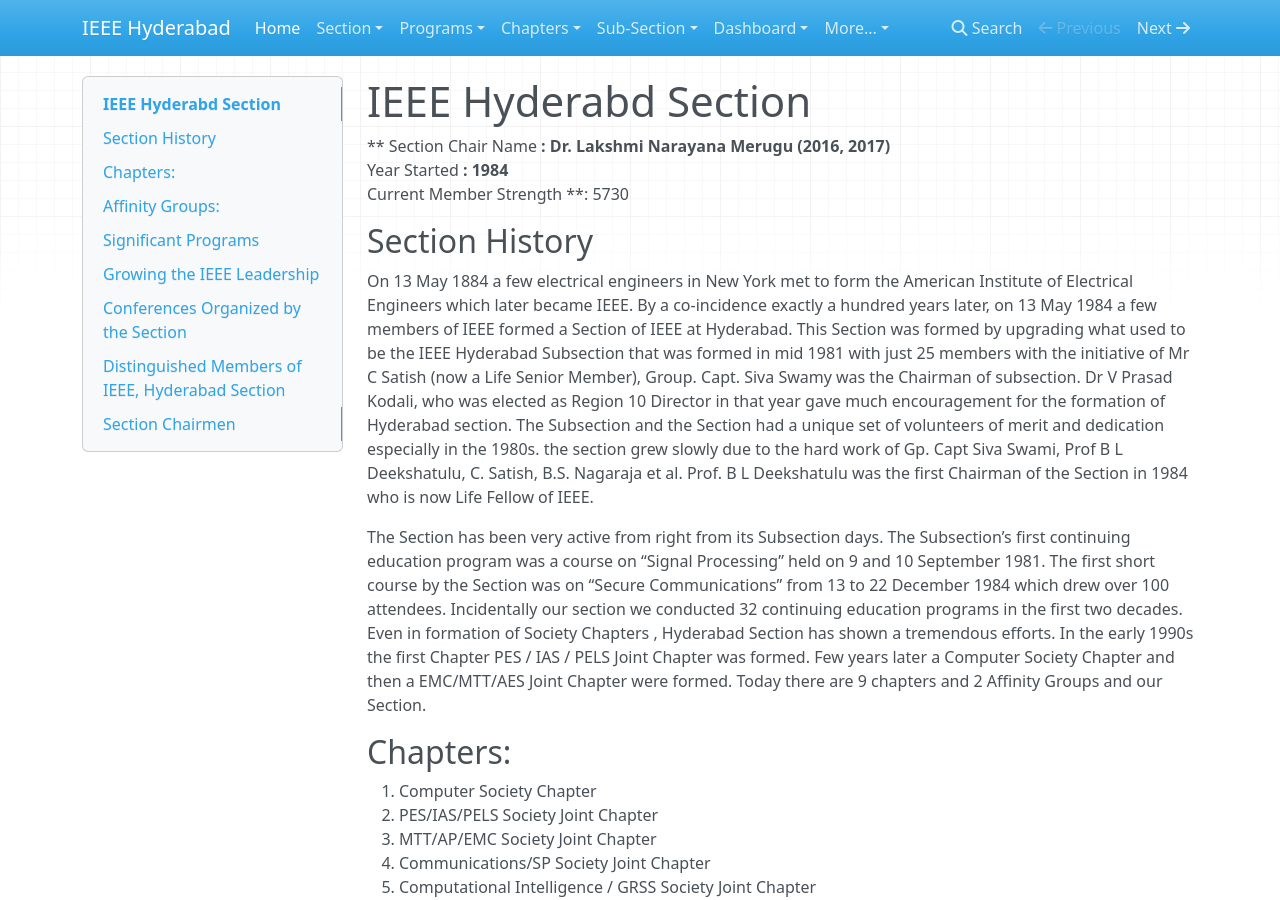
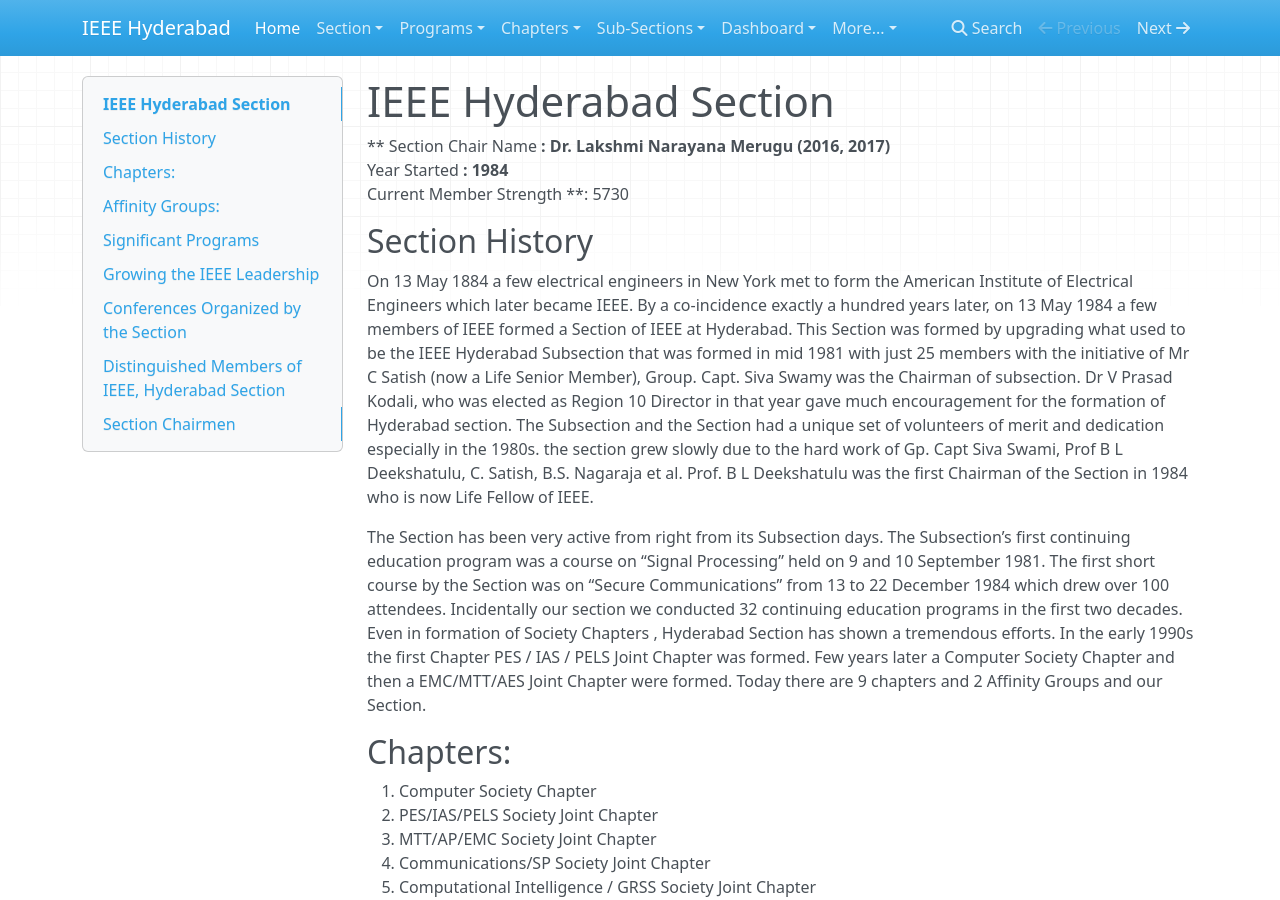
Before and after one commit to ieeehyd-website/2018, an MkDocs documentation site: the page built from website/docs/index.md, in a window 1280 px wide and 900 px high. Built offline with MkDocs 1.6.1, drawn with Linux system fonts in a browser that asks for light colours; nearby versions of some CDN libraries; old or Windows-style settings are respelled for this version of MkDocs; part of the change alters nothing that is shown.

```diff
--- a/website/docs/index.md
+++ b/website/docs/index.md
@@ -1,4 +1,4 @@
-# IEEE Hyderabd Section
+# IEEE Hyderabad Section
 
 ** Section Chair Name **: Dr. Lakshmi Narayana Merugu (2016, 2017)
 ** Year Started **: 1984
--- a/website/mkdocs.yml
+++ b/website/mkdocs.yml
@@ -39,8 +39,15 @@ pages:
       - 'Skill Connect': 'skill-connect/skill-connect.md'
   - 'Chapters':
           - 'Computer Society': 'chapters/cs/computers.md'
+          - 'PES/IAS/PELS Society Joint Chapter': 'chapters/pes-ias-pels/pes-ias-pels.md'
+          - 'MTT/AP/EMC Society Joint Chapter': 'chapters/mtt-ap-emc/mtt-ap-emc.md'
+          - 'ComSoc/SP Society Joint Chapter': 'chapters/comsoc-sp/comsoc-sp.md'
+          - 'Computational Intelligence / GRSS Society Joint Chapter': 'chapters/cis-grss/cis-grss.md'
+          - 'Education Society Chapter': 'chapters/edusoc/edusoc.md'
+          - 'Photonics Society Chapter': 'chapters/photonics/photonics.md'
+          - 'Technology and Engineering Management Society Chapter': 'chapters/tems/tems.md'
           - 'CAS/EDS Society Joint Chapter': 'chapters/cas-eds/cas-eds.md'
-  - 'Sub-Section':
+  - 'Sub-Sections':
           - 'Vizag Bay': 'sub-sections/vizag/programs/programs.md'
           - 'Guntur (Amaravathi)': 'sub-sections/guntur/programs/programs.md'
           - 'Ananthapur': 'sub-sections/ananthapur/programs/programs.md'
```
Also changed, not shown: website/docs/chapters/cis-grss/cis-grss.md (added), website/docs/chapters/comsoc-sp/comsoc-sp.md (added), website/docs/chapters/edusoc/edusoc.md (added), website/docs/chapters/mtt-ap-emc/mtt-ap-emc.md (added), website/docs/chapters/pes-ias-pels/pes-ias-pels.md (added), website/docs/chapters/photonics/photonics.md (added), website/docs/chapters/tems/tems.md (added).
